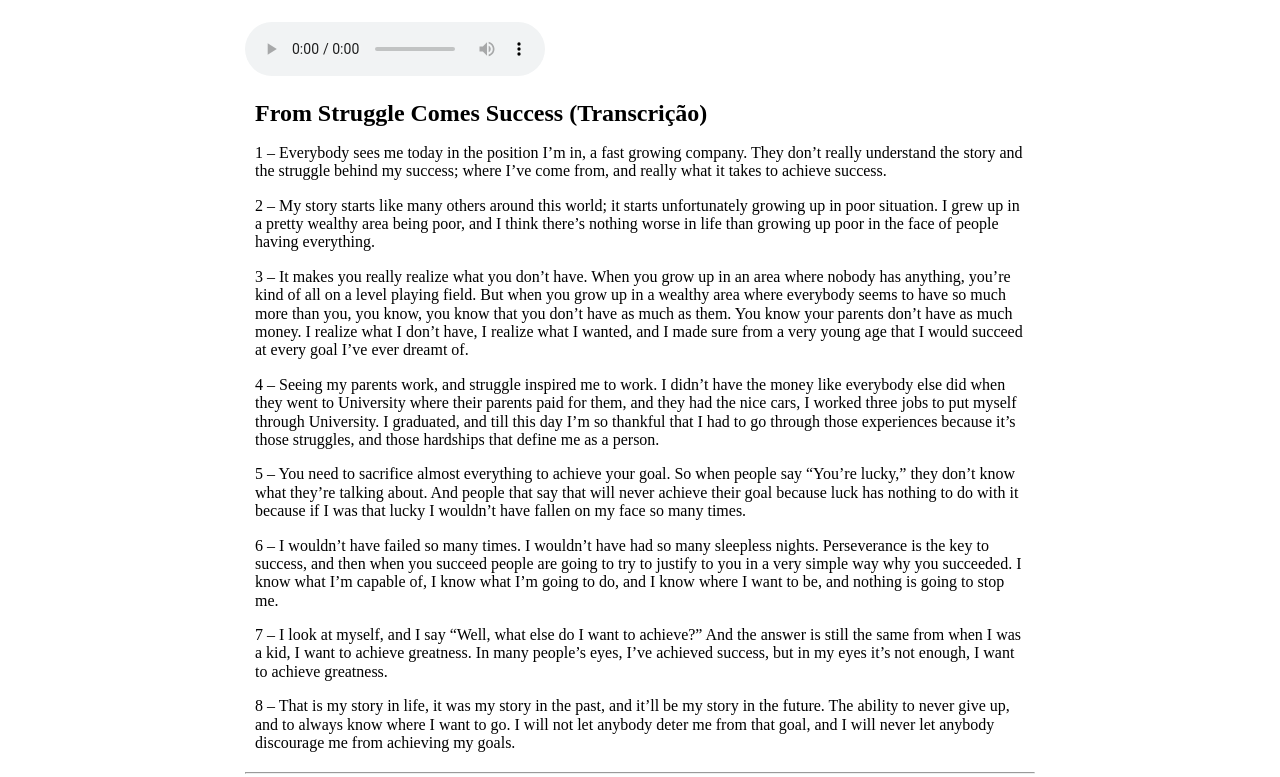
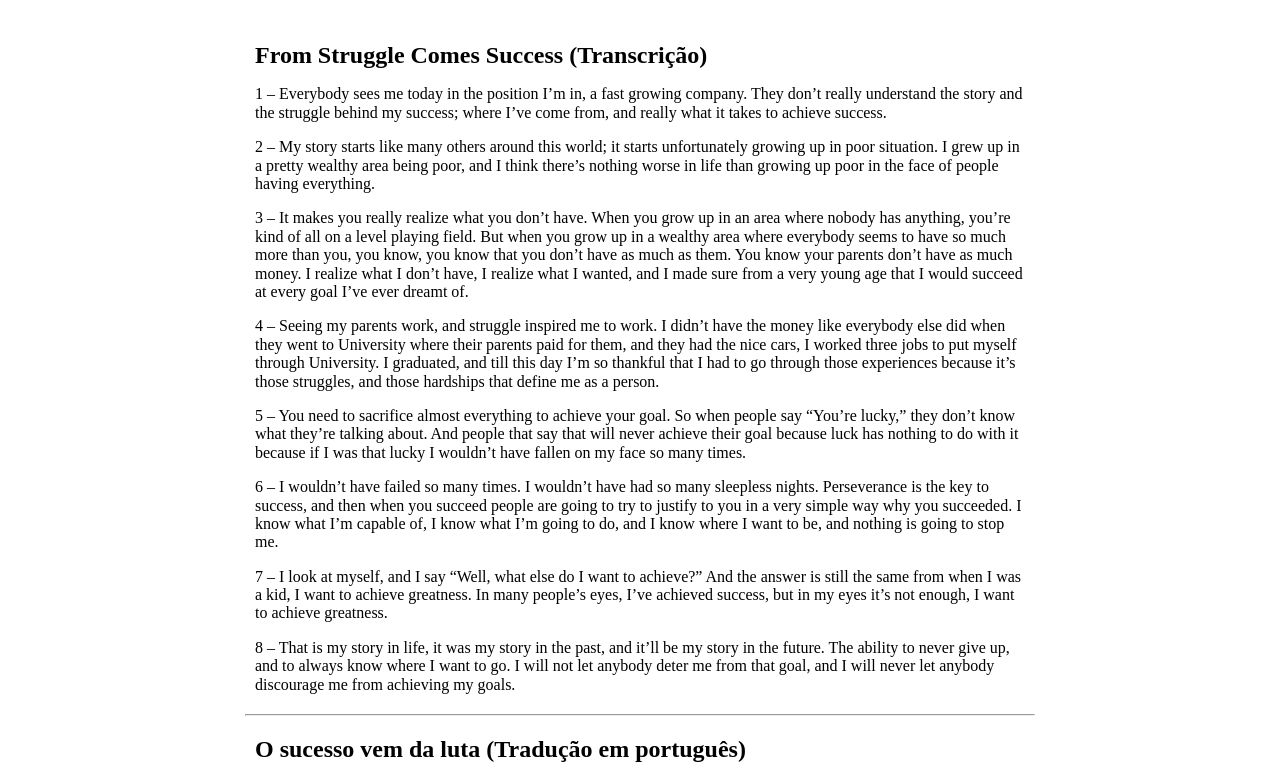
Before and after one commit to afonsopacifer/learn-english, a plain HTML site: page index.html in a window 1280 px wide. Shown: the part 61-838 px from the top of the page. Drawn offline with nearby package versions, Linux system fonts and the light colour scheme.

Commit message:
audio file removed

```diff
--- a/index.html
+++ b/index.html
@@ -21,12 +21,6 @@
       <!-- Main
       ============================================ -->
       <main class="container">
-
-        <div  class="player-container">
-          <audio controls>
-            <source src="audio-1.mp3" type="audio/mp3">
-          </audio>
-        </div>
 
         <!-- Section
         ======================= -->
```
Also changed, not shown: 1 other file.
